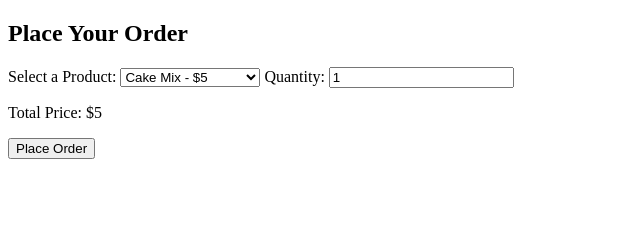
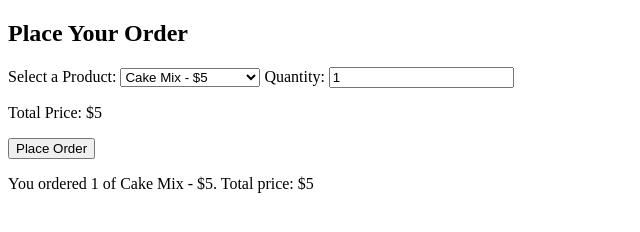
Before and after one commit to JazzRobe/Coding-Challenge-11, a plain HTML site: page index.html in a window 1280 px wide. Both pictures are taken after a click on the button "Place Order". Shown: the whole page, without its empty margins (0-640 px from the left). Drawn offline with Linux system fonts and the light colour scheme.

Commit message:
Handle order submission and display order summary

```diff
--- a/index.html
+++ b/index.html
@@ -22,7 +22,7 @@
 
     <button id="place-order">Place Order</button> <!--places order for selected product-->
 
-    <p id="order-summary"></p>
+    <p id="order-summary"> </p> <!--displays what was ordered after button clicked-->
 
     <script src="main.js"></script>
 </body>
--- a/main.js
+++ b/main.js
@@ -22,3 +22,14 @@ function updateTotalPrice() {
 
     totalPriceElement.textContent = totalPrice.toFixed(2);
 } //connecting the event listeners above, updates price in real time based on quantity and product selected
+
+
+//task 4: handle order submission
+
+placeOrderButton.addEventListener('click', function() {
+    const selectedProduct = productSelector.options[productSelector.selectedIndex].text;
+    const quantity = quantityInput.value;
+    const totalPrice = totalPriceElement.textContent;
+
+    orderSummary.textContent = `You ordered ${quantity} of ${selectedProduct}. Total price: $${totalPrice}`;
+}); //when clicked, displays an order summary at the bottom with product, quantity, and price
```
